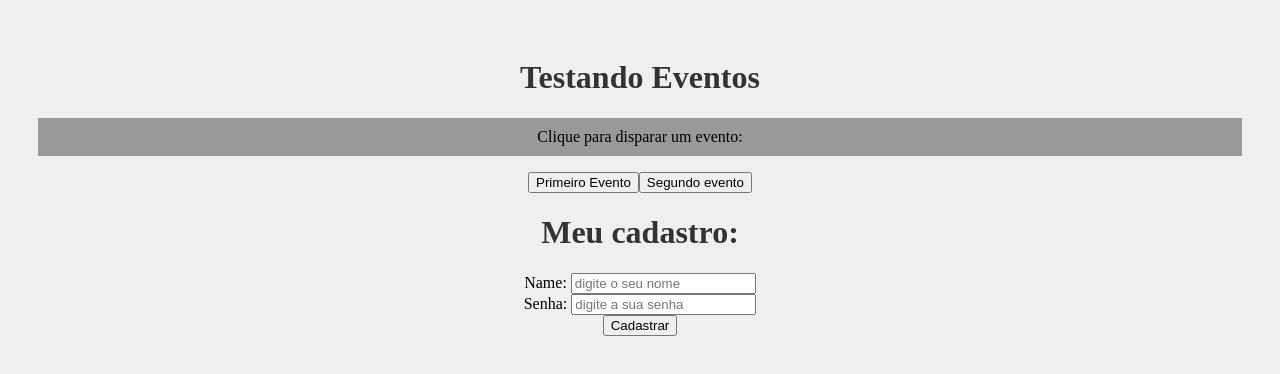
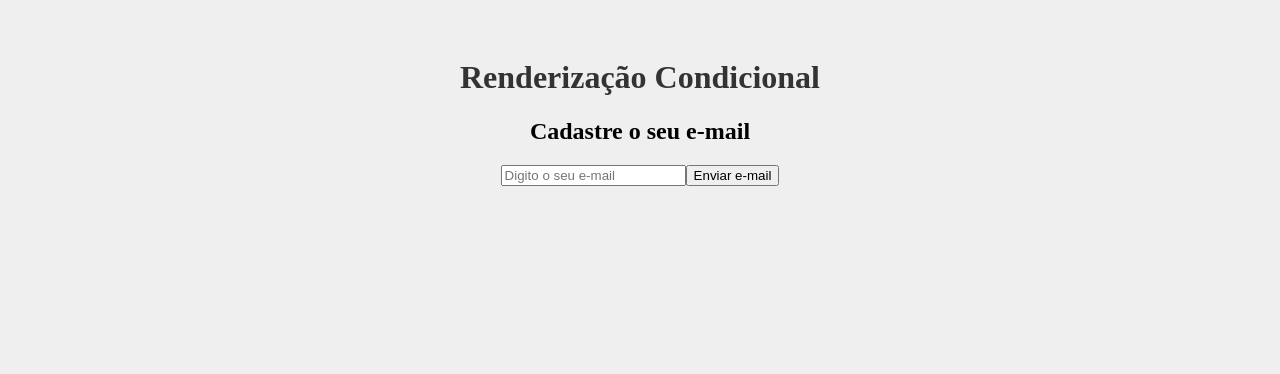
Before and after one commit to RafaelBrandaoS/react, a React (Create React App) app in the folder meu-projeto/: page / in a window 1280 px wide. Shown: the top 374 px of the page. Built offline with nearby package versions, Linux system fonts and the light colour scheme.

Commit message:
renderização condicional

```diff
--- a/meu-projeto/src/App.js
+++ b/meu-projeto/src/App.js
@@ -1,14 +1,12 @@
 import './App.css'
-import Evento from './components/Evento'
-import Form from './components/Form'
+import Condicional from './components/Condicional'
 
 function App() {
 
   return (
     <div className="App">
-      <h1>Testando Eventos</h1>
-      <Evento />
-      <Form />
+      <h1>Renderização Condicional</h1>
+      <Condicional />
     </div>
   )
 }
--- /dev/null
+++ b/meu-projeto/src/components/Condicional.js
@@ -0,0 +1,34 @@
+import {useState} from 'react'
+
+function Condicional() {
+
+    const [email, setEmail] = useState()
+    const [userEmail, setUserEmail] = useState()
+
+    function enviarEmail(e) {
+        e.preventDefault()
+        setUserEmail(email)
+    }
+
+    function limparEmail() {
+        setUserEmail('')
+    }
+
+    return (
+        <div>
+            <h2>Cadastre o seu e-mail</h2>
+            <form>
+                <input type='email' placeholder='Digito o seu e-mail' onChange={(e) => setEmail(e.target.value)} />
+                <button type='submit' onClick={enviarEmail} >Enviar e-mail</button>
+            </form>
+            {userEmail && (
+                <div>
+                    <p>O e-mail do usuário é: {userEmail} </p>
+                    <button onClick={limparEmail} >Limpar e-mail</button>
+                </div>
+            )}
+        </div>
+    )
+}
+
+export default Condicional
```
